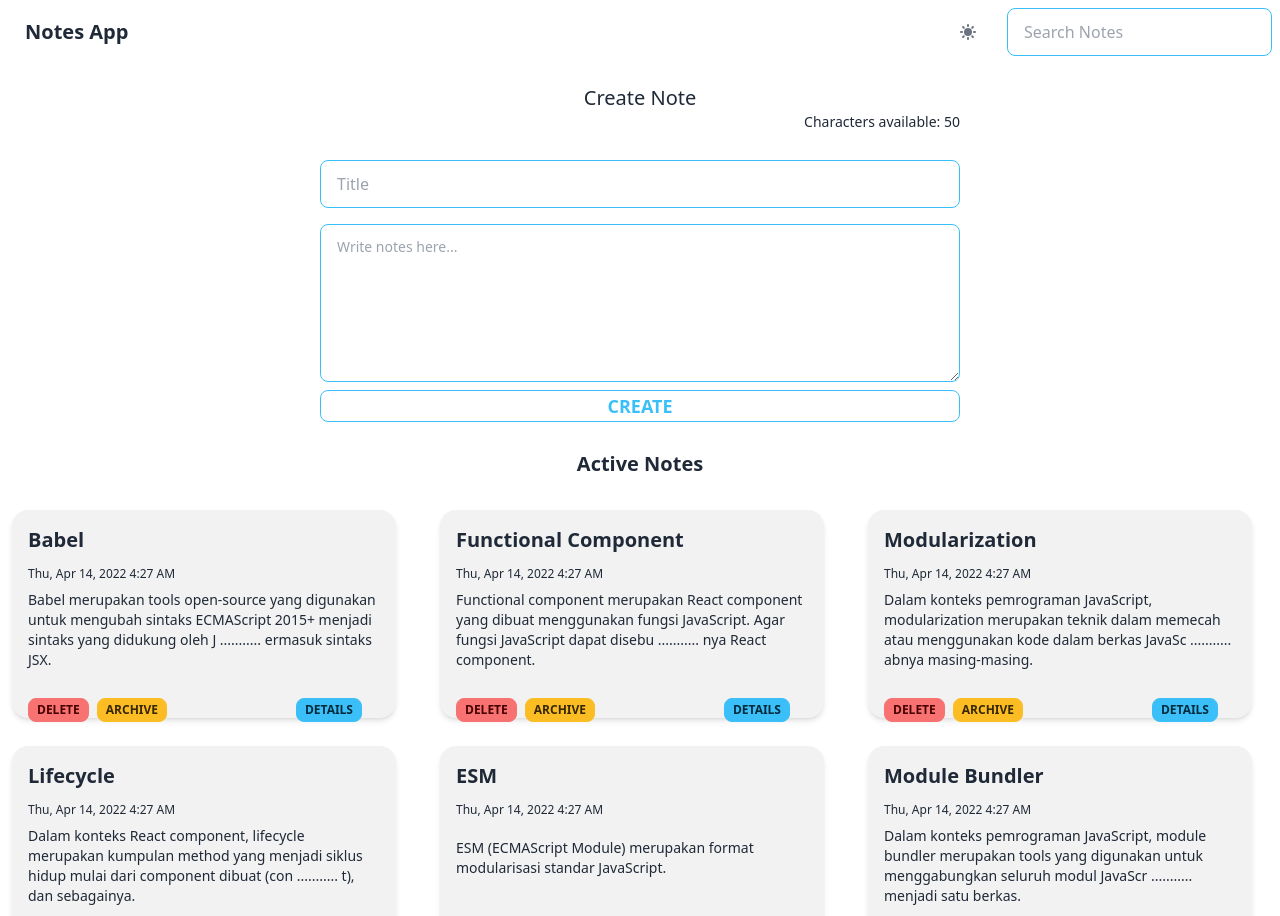
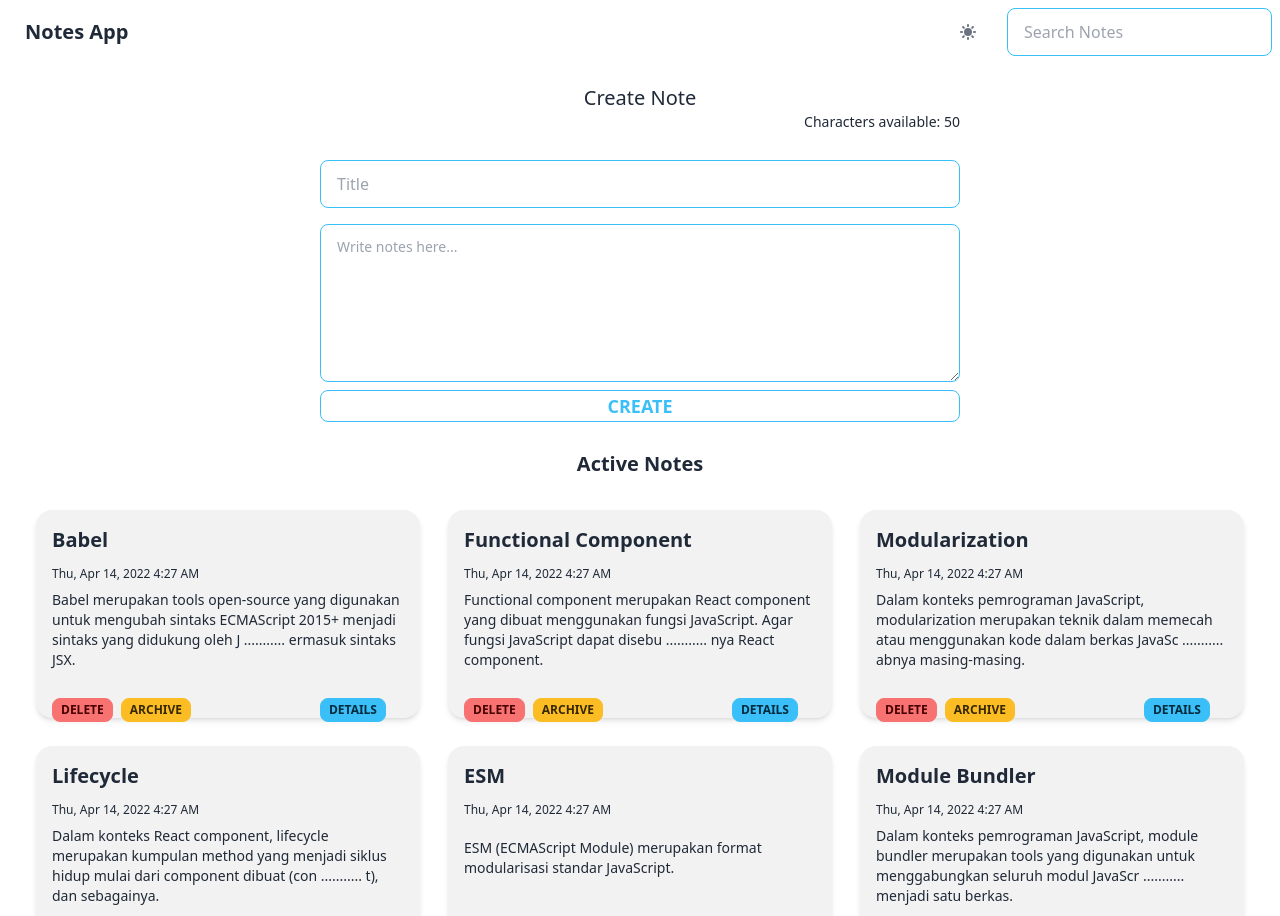
Before and after one commit to Wildanzr/Dicoding-react-notes-app, a React (Create React App) app: page / in a window 1280 px wide. Shown: the top 916 px of the page. Built offline with nearby package versions, Linux system fonts and the light colour scheme; the HTML template or start-up script is replaced by a standard one.

Commit message:
feat: auto mx

```diff
--- a/src/components/notes/NoteDetails.jsx
+++ b/src/components/notes/NoteDetails.jsx
@@ -10,7 +10,7 @@ const NoteDetails = ({ title, body }) => {
 
       <input type="checkbox" id="note-details" className="modal-toggle" />
       <div className="modal modal-bottom sm:modal-middle">
-        <div className="modal-box">
+        <div className="modal-box duration-300 dark:bg-slate-600 dark:text-white">
           <h3 className="font-bold text-lg">
             {title}
           </h3>
@@ -18,7 +18,7 @@ const NoteDetails = ({ title, body }) => {
             {body}
           </p>
           <div className="modal-action">
-            <label htmlFor="note-details" className="btn">
+            <label htmlFor="note-details" className="btn btn-ghost">
               See!
             </label>
           </div>
--- a/src/components/notes/NoteLists.jsx
+++ b/src/components/notes/NoteLists.jsx
@@ -19,14 +19,14 @@ const NoteLists = ({ notes, buttonFunc, title, empty, archived }) => {
           )
         : null}
 
-      <div className="grid grid-cols-3 grid-flow-row gap-1 items-center">
+      <div className="grid grid-cols-3 grid-flow-row gap-1 mx-auto items-center">
         {filteredNotes.map((note, idx) => (
-          <div className="flex" key={note.id}>
-            <Note key={note.id} buttonFunc={buttonFunc} {...note} />
-
-            {/* Break if idx % 3 */}
-            {idx % 3 === 0 ? <br /> : null}
-          </div>
+          <Note
+            key={note.id}
+            buttonFunc={buttonFunc}
+            {...note}
+            className="flex items-center justify-center"
+          />
         ))}
       </div>
     </>
```
